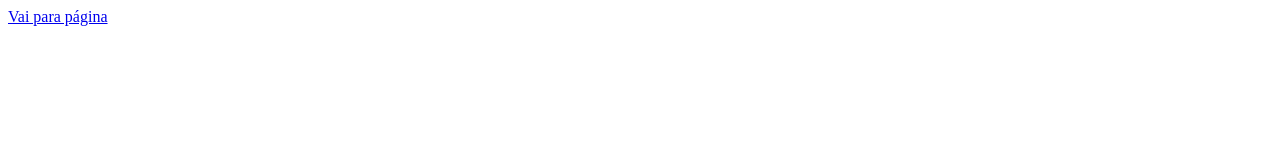
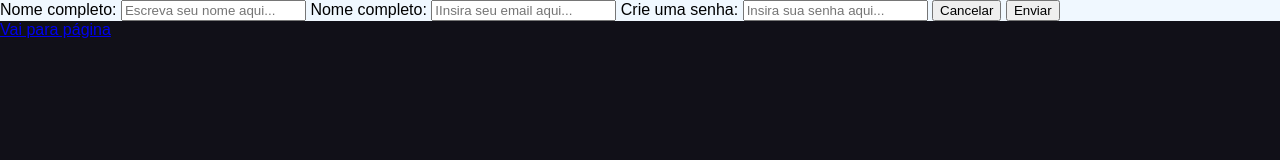
Before and after one commit to Alexxo019/LAELE-PW, a plain HTML site: page index.html in a window 1280 px wide. Drawn offline with Linux system fonts and the light colour scheme.

Commit message:
bagulho 4
Terminamo a primeira página

```diff
--- /dev/null
+++ b/css/style_index.css
@@ -0,0 +1,26 @@
+* {
+    font-family: Arial, Helvetica, sans-serif;
+    box-sizing: border-box;
+}
+
+body {
+    height: 100vh;
+    background-color: rgb(17, 16, 24);
+    margin: 0;
+    padding: 0;
+}
+
+#pai {
+    width: 100%;
+    height: 100%;
+    display: flex;
+    flex-direction: column;
+    justify-content: center;
+    align-items: center;
+}
+
+#cartao {
+    background-color: aliceblue;
+    display: flex;
+    flex-direction: column;
+}
--- a/index.html
+++ b/index.html
@@ -4,11 +4,36 @@
 <head>
     <meta charset="UTF-8">
     <meta name="viewport" content="width=device-width, initial-scale=1.0">
+    <link rel="stylesheet" href="css/style_index.css">
 
-    <title> Músicas </title>
+    <title> Cadrasto </title>
 </head>
 
 <body>
+
+    <div id="#pai">
+
+        <main id="cartao">
+
+            <form>
+
+                <label for="nome"> Nome completo: </label>
+                <input type="text" id="nome" placeholder="Escreva seu nome aqui..." required>
+
+                <label for="email"> Nome completo: </label>
+                <input type="email" id="email" placeholder="IInsira seu email aqui..." required>
+
+                <label for="senha"> Crie uma senha: </label>
+                <input type="password" id="senha" placeholder="Insira sua senha aqui..." required>
+
+                <button type="reset"> Cancelar </button>
+                <button type="submit"> Enviar </button>
+
+            </form>
+
+        </main>
+
+    </div>
     <a href="main.html"> Vai para página </a>
 </body>
 
```
Also changed, not shown: css/style_main.css (+11 -4 lines), main.html (+1 -0 lines), js/script_index.css (deleted), js/script_main.css (added).
